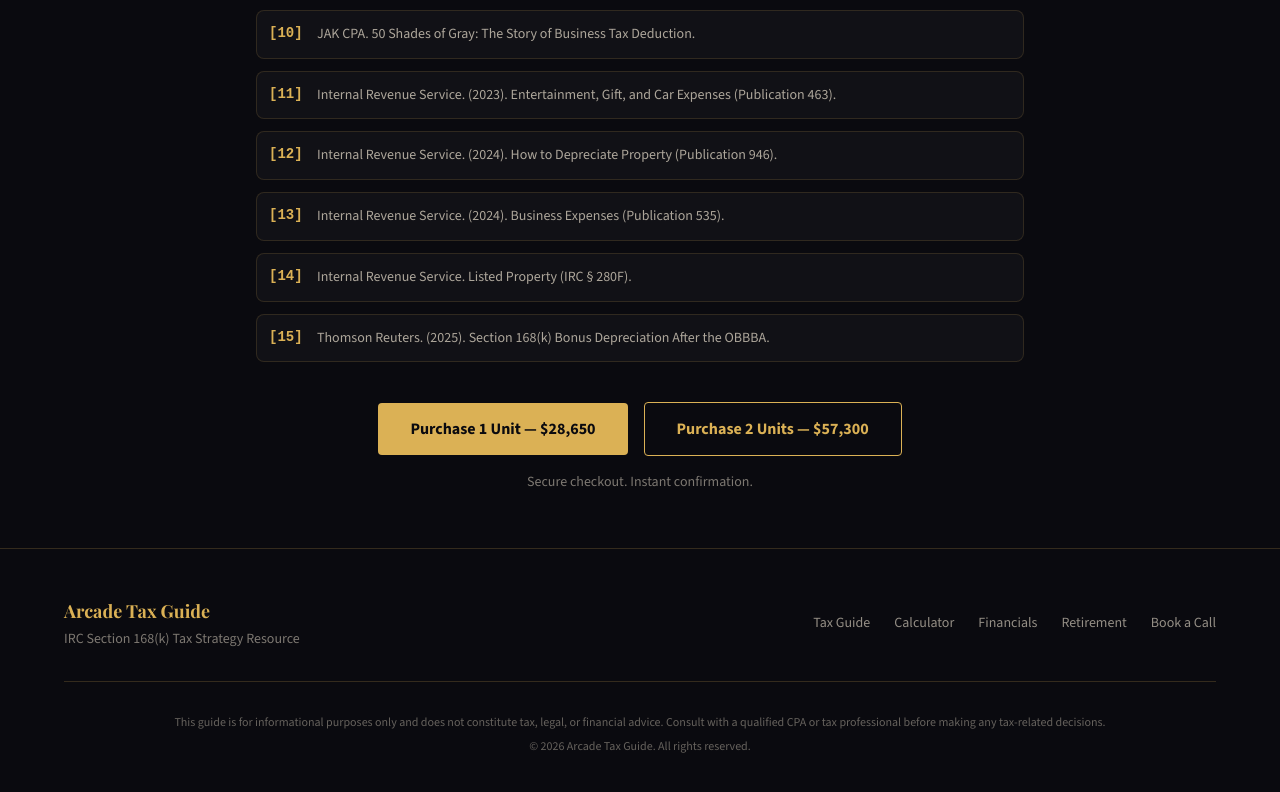
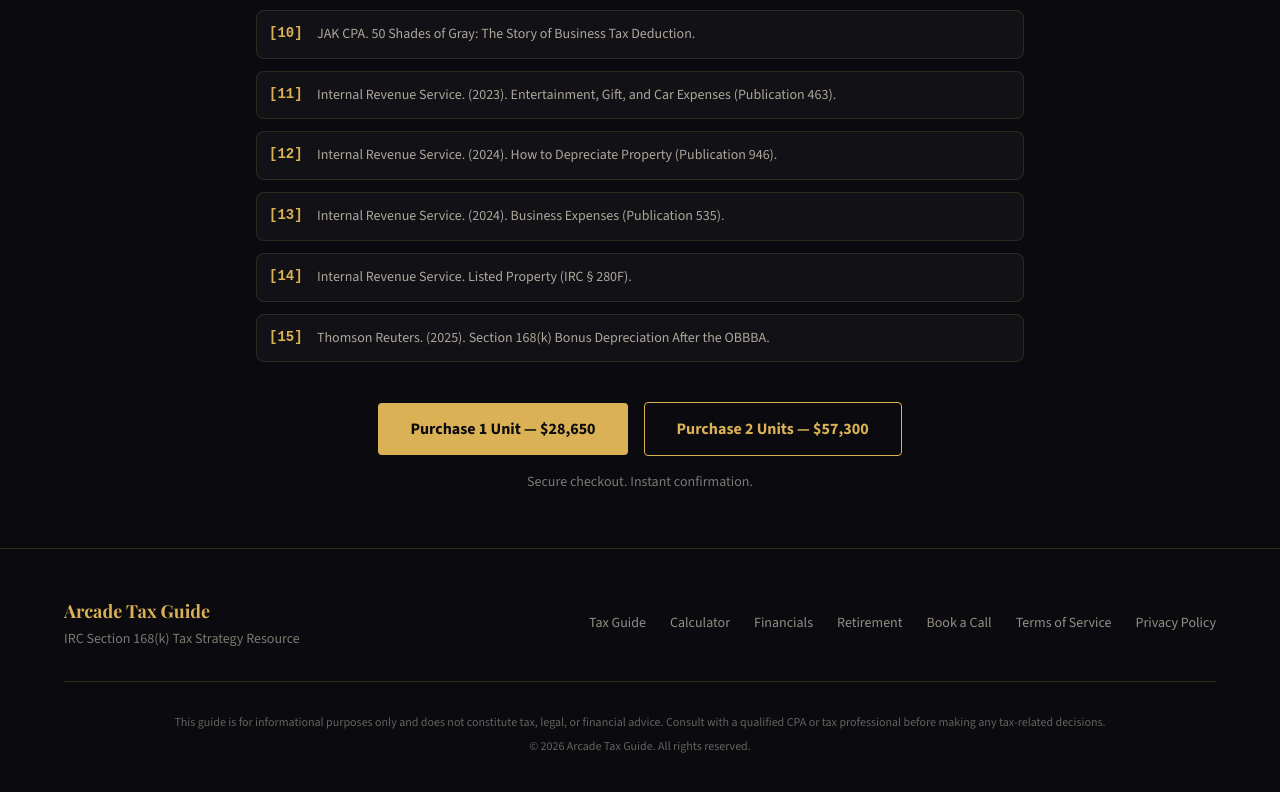
Before and after one commit to kennysabangan/arcade-tax-guide, a React (Vite) app: page / in a window 1280 px wide. Shown: the part 9378-10170 px from the top of the page. Built offline with nearby package versions, Linux system fonts and the light colour scheme; what @react-pdf/renderer would draw is missing.

Commit message:
add Terms of Service and Privacy Policy pages, fix legal links in checkout and landing page footer

```diff
--- a/src/components/Layout.jsx
+++ b/src/components/Layout.jsx
@@ -113,6 +113,8 @@ export function Footer() {
             <Link to="/financials" className="hover:text-gold transition-colors">Financials</Link>
             <Link to="/retirement" className="hover:text-gold transition-colors">Retirement</Link>
             <a href="/#book-a-call" className="hover:text-gold transition-colors">Book a Call</a>
+            <Link to="/terms-of-service" className="hover:text-gold transition-colors">Terms of Service</Link>
+            <Link to="/privacy-policy" className="hover:text-gold transition-colors">Privacy Policy</Link>
           </div>
         </div>
         <div className="mt-8 pt-8 border-t border-gold-20 text-center text-cream-40 text-xs">
```
